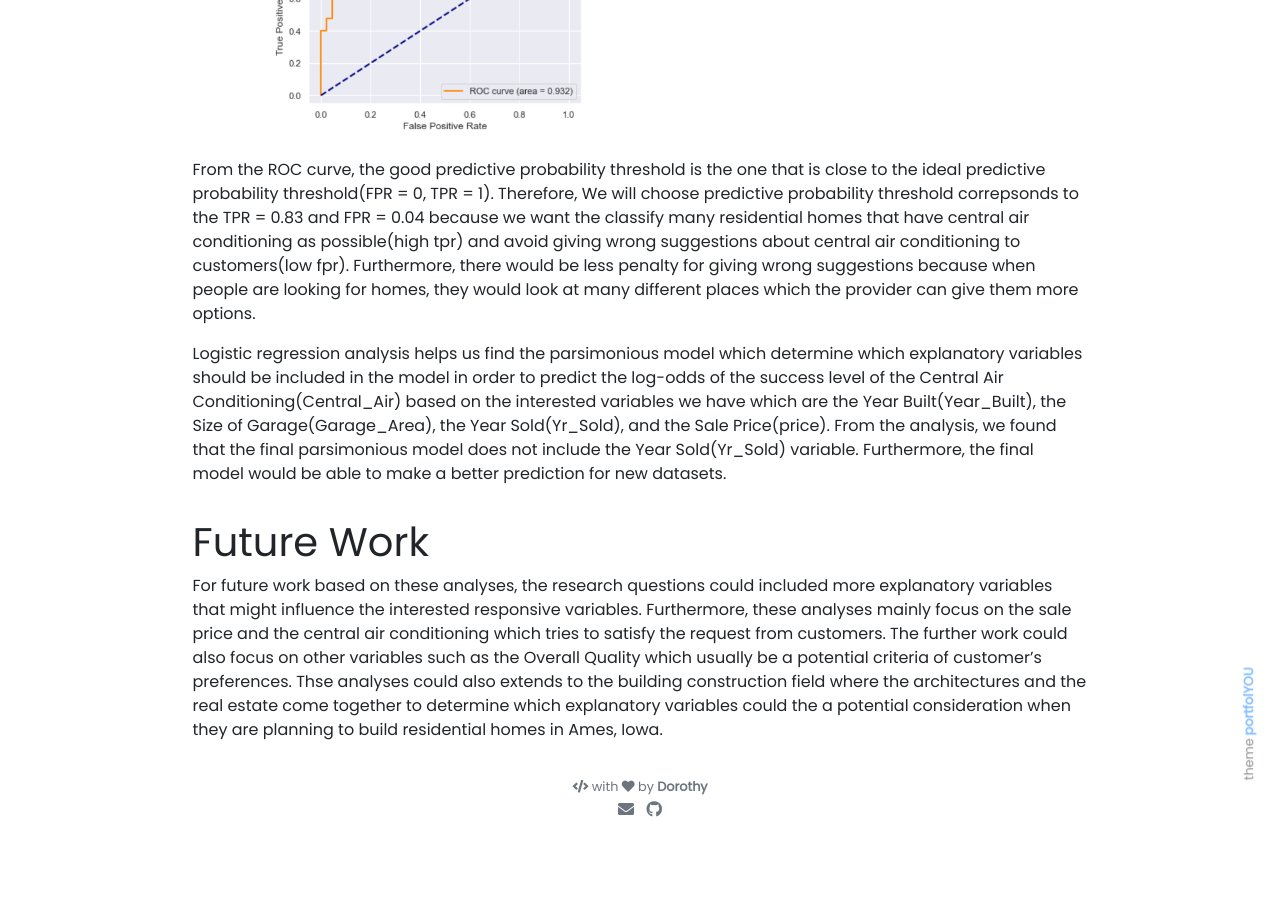
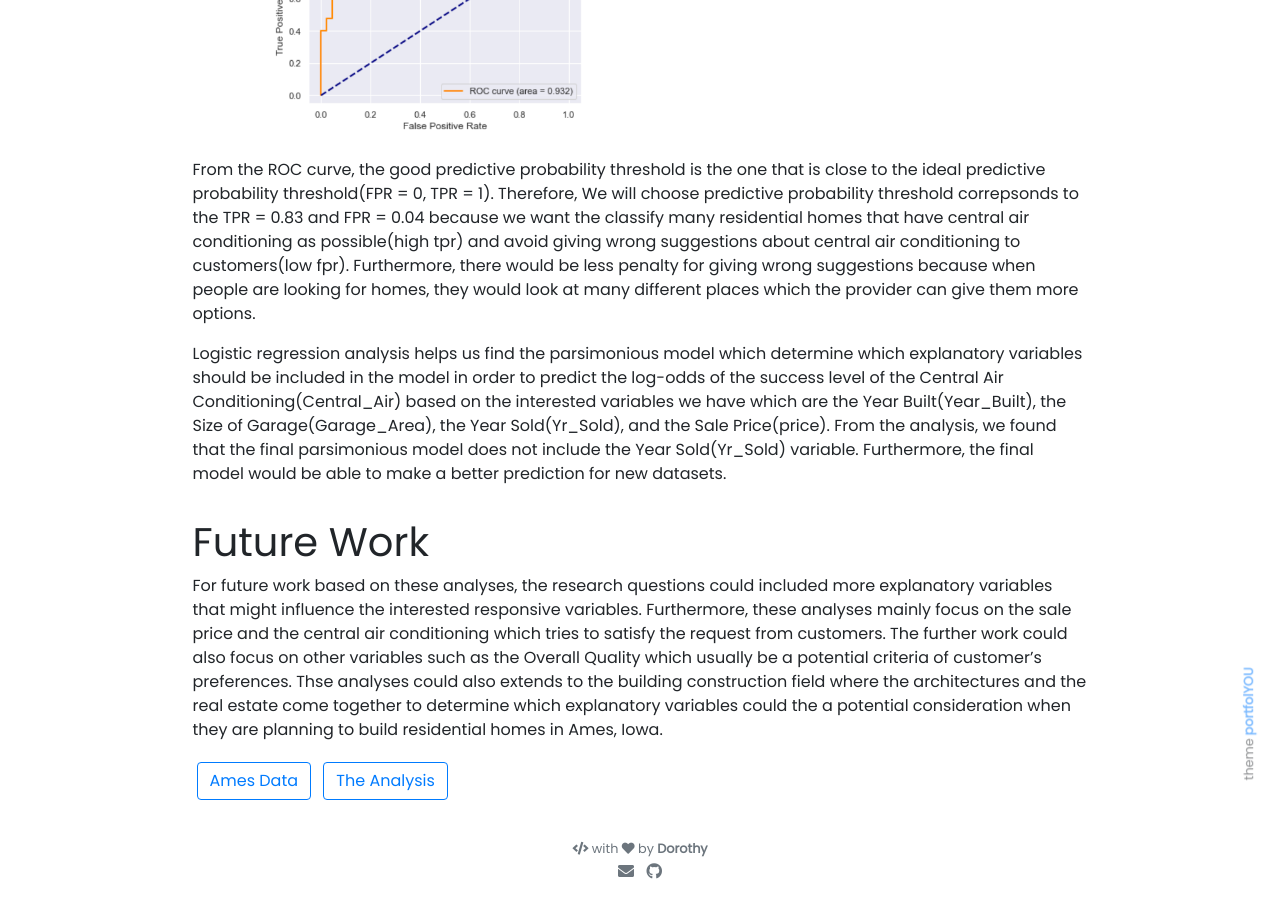
Before and after one commit to Donlapun/donlapun.github.io, a Jekyll site: the page built from _projects/house_price.md, in a window 1280 px wide and 900 px high, scrolled down 5718 px. Built offline with Jekyll 4.4.1, drawn with Linux system fonts in a browser that asks for light colours; nearby versions of some CDN libraries; before the commit the page ends 6556 px from its top, so only the background shows below that.

Commit message:
Update house_price.md

```diff
--- a/_projects/house_price.md
+++ b/_projects/house_price.md
@@ -97,3 +97,6 @@ Logistic regression analysis helps us find the parsimonious model which determin
 # Future Work
 
 For future work based on these analyses, the research questions could included more explanatory variables that might influence the interested responsive variables. Furthermore, these analyses mainly focus on the sale price and the central air conditioning which tries to satisfy the request from customers. The further work could also focus on other variables such as the Overall Quality which usually be a potential criteria of customer's preferences. Thse analyses could also extends to the building construction field where the architectures and the real estate come together to determine which explanatory variables could the a potential consideration when they are planning to build residential homes in Ames, Iowa.
+
+{% include elements/button.html link="https://think.cs.vt.edu/corgis/csv/billionaires/" text="Ames Data" %}
+{% include elements/button.html link="https://starboard.gg/fahdonlapun/final_project_3.1-n0vrN1h" text="The Analysis" %}
```
